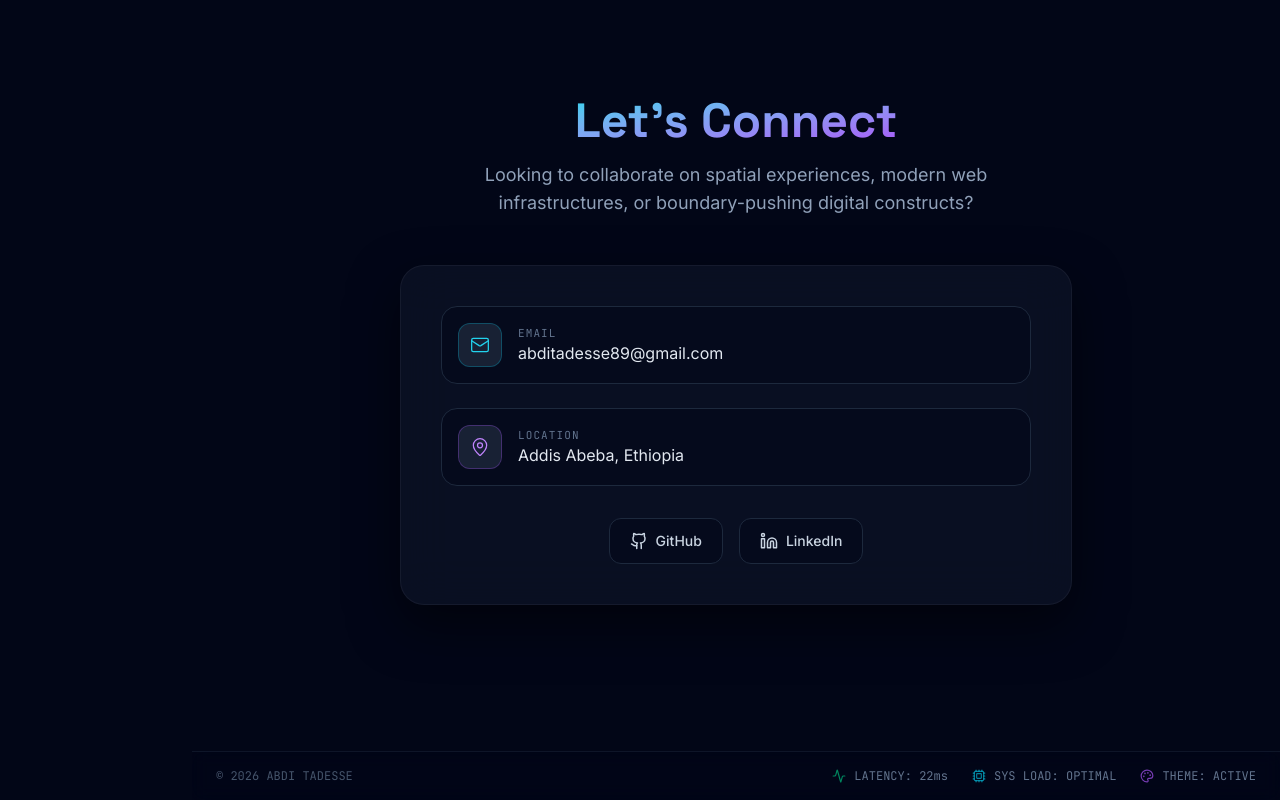
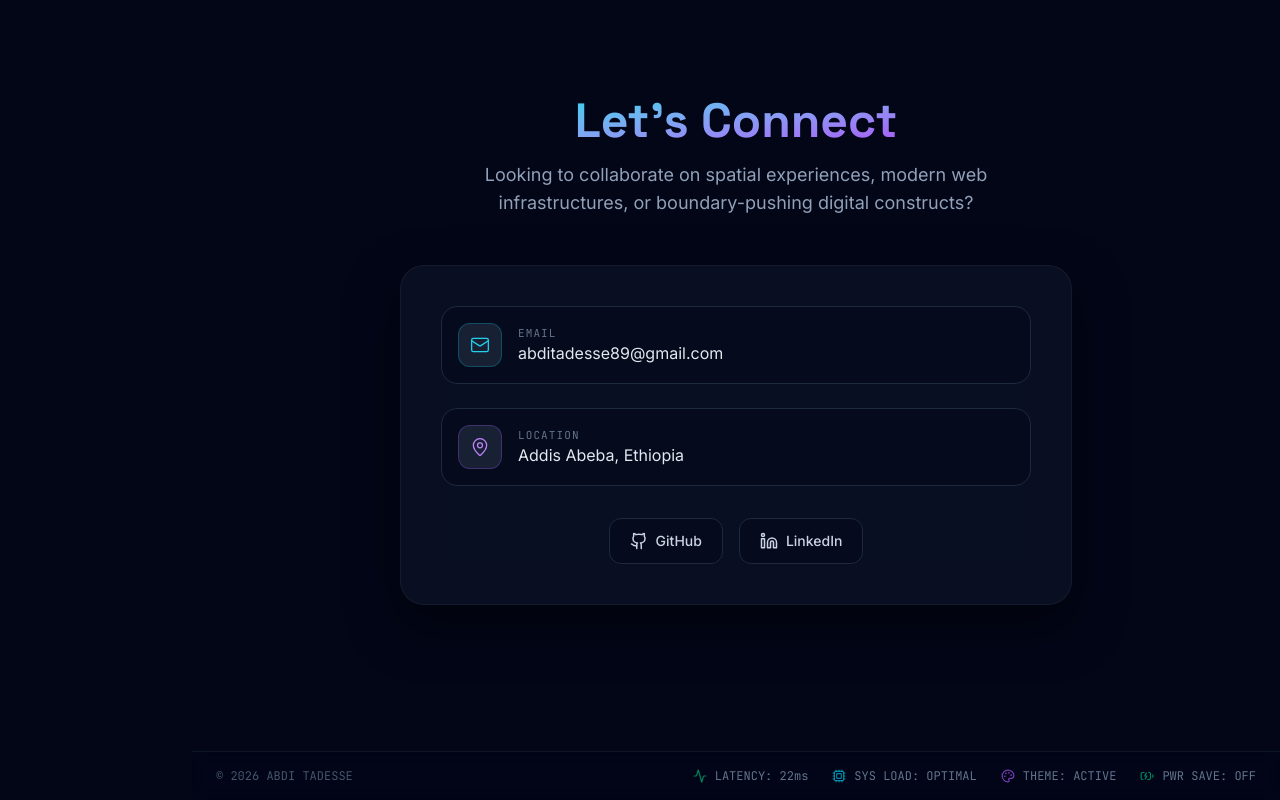
Before and after one commit to devAbdiT/Personal-Portfolio, a React (Vite) app: page / in a window 1280 px wide. Shown: the part 4254-5054 px from the top of the page. Built offline with nearby package versions, Linux system fonts and the light colour scheme.

Commit message:
feat: implement power saving mode
Introduced PowerModeContext to toggle a low-energy state, reducing animations and complex rendering in the Background, TiltCard, and WireframeGlobe components. Added a toggle control to the Footer.

```diff
--- a/src/App.tsx
+++ b/src/App.tsx
@@ -13,10 +13,11 @@ import { ScrollProgress } from './components/ScrollProgress';
 import { KeyboardNavigation } from './components/KeyboardNavigation';
 import { TerminalOverlay } from './components/TerminalOverlay';
 import { DynamicTitle } from './components/DynamicTitle';
+import { PowerModeProvider } from './contexts/PowerModeContext';
 
 export default function App() {
   return (
-    <>
+    <PowerModeProvider>
       <DynamicTitle />
       <TerminalOverlay />
       <KeyboardNavigation />
@@ -34,6 +35,6 @@ export default function App() {
         <Contact />
         <Footer />
       </main>
-    </>
+    </PowerModeProvider>
   );
 }
--- a/src/components/Background.tsx
+++ b/src/components/Background.tsx
@@ -1,11 +1,13 @@
 import { motion, useMotionValue, useSpring, useTransform, useMotionTemplate } from 'motion/react';
 import { useEffect } from 'react';
+import { usePowerMode } from '../contexts/PowerModeContext';
 
 export function Background() {
   const mouseX = useMotionValue(0);
   const mouseY = useMotionValue(0);
   const mousePixelX = useMotionValue(-1000);
   const mousePixelY = useMotionValue(-1000);
+  const { powerSaving } = usePowerMode();
 
   useEffect(() => {
     const handleMouseMove = (e: MouseEvent) => {
@@ -40,6 +42,28 @@ export function Background() {
   const overlayGridY = useTransform(smoothY, [-0.5, 0.5], ['-20px', '20px']);
 
   const backgroundGradient = useMotionTemplate`radial-gradient(800px circle at ${smoothPixelX}px ${smoothPixelY}px, rgba(var(--primary-glow), 0.15), transparent 80%)`;
+
+  if (powerSaving) {
+    return (
+      <div className="fixed inset-0 z-[-1] bg-slate-950 overflow-hidden">
+        {/* Static Grid Floor */}
+        <div
+          className="absolute inset-[-50%] opacity-20 pointer-events-none"
+          style={{
+            backgroundImage: `
+              linear-gradient(rgba(var(--secondary-glow), 0.2) 1px, transparent 1px),
+              linear-gradient(90deg, rgba(var(--primary-glow), 0.2) 1px, transparent 1px)
+            `,
+            backgroundSize: '40px 40px',
+            transform: 'rotateX(75deg) translateZ(-200px) translateY(-20%) scale(2.5)',
+            transformOrigin: 'top center'
+          }}
+        />
+        {/* Simple Ambient Lights */}
+        <div className="absolute top-0 left-0 w-full h-full bg-gradient-to-br from-primary-950/20 to-secondary-950/20" />
+      </div>
+    );
+  }
 
   return (
     <div className="fixed inset-0 z-[-1] bg-slate-950 overflow-hidden perspective-1000">
--- a/src/components/Footer.tsx
+++ b/src/components/Footer.tsx
@@ -1,9 +1,11 @@
 import { useEffect, useState } from 'react';
-import { Activity, Cpu, Palette } from 'lucide-react';
+import { Activity, Cpu, Palette, Battery, BatteryCharging } from 'lucide-react';
+import { usePowerMode } from '../contexts/PowerModeContext';
 
 export function Footer() {
   const [latency, setLatency] = useState(12);
   const [load, setLoad] = useState('Low');
+  const { powerSaving, togglePowerSaving } = usePowerMode();
 
   useEffect(() => {
     const interval = setInterval(() => {
@@ -41,6 +43,18 @@ export function Footer() {
           <Palette size={14} className="text-secondary-500/70 group-hover:text-secondary-400 transition-colors" />
           <span className="group-hover:text-slate-300 transition-colors">THEME: ACTIVE</span>
         </div>
+
+        <button
+          onClick={togglePowerSaving}
+          className="flex items-center gap-2 group cursor-pointer hover:text-slate-300 transition-colors outline-none"
+        >
+          {powerSaving ? (
+            <Battery size={14} className="text-amber-500" />
+          ) : (
+            <BatteryCharging size={14} className="text-emerald-500/70 group-hover:text-emerald-400 transition-colors" />
+          )}
+          <span>PWR SAVE: {powerSaving ? 'ON' : 'OFF'}</span>
+        </button>
       </div>
     </footer>
   );
--- a/src/components/TiltCard.tsx
+++ b/src/components/TiltCard.tsx
@@ -1,5 +1,6 @@
 import React, { ReactNode, useRef } from 'react';
 import { motion, useMotionValue, useSpring, useTransform } from 'motion/react';
+import { usePowerMode } from '../contexts/PowerModeContext';
 
 interface TiltCardProps {
   children: ReactNode;
@@ -9,6 +10,7 @@ interface TiltCardProps {
 
 export function TiltCard({ children, className = '' }: TiltCardProps) {
   const ref = useRef<HTMLDivElement>(null);
+  const { powerSaving } = usePowerMode();
   const x = useMotionValue(0);
   const y = useMotionValue(0);
 
@@ -19,7 +21,7 @@ export function TiltCard({ children, className = '' }: TiltCardProps) {
   const rotateY = useTransform(mouseXSpring, [-0.5, 0.5], ["-7deg", "7deg"]);
 
   const handleMouseMove = (e: React.MouseEvent<HTMLDivElement>) => {
-    if (!ref.current) return;
+    if (!ref.current || powerSaving) return;
     const rect = ref.current.getBoundingClientRect();
     const width = rect.width;
     const height = rect.height;
@@ -30,6 +32,7 @@ export function TiltCard({ children, className = '' }: TiltCardProps) {
   };
 
   const handleMouseLeave = () => {
+    if (powerSaving) return;
     x.set(0);
     y.set(0);
   };
@@ -39,7 +42,7 @@ export function TiltCard({ children, className = '' }: TiltCardProps) {
       ref={ref}
       onMouseMove={handleMouseMove}
       onMouseLeave={handleMouseLeave}
-      style={{ rotateX, rotateY, transformStyle: "preserve-3d" }}
+      style={powerSaving ? {} : { rotateX, rotateY, transformStyle: "preserve-3d" }}
       className={`perspective-1000 ${className}`}
     >
       {children}
--- a/src/components/WireframeGlobe.tsx
+++ b/src/components/WireframeGlobe.tsx
@@ -1,10 +1,13 @@
 import { motion } from 'motion/react';
+import { usePowerMode } from '../contexts/PowerModeContext';
 
 export function WireframeGlobe() {
+  const { powerSaving } = usePowerMode();
+
   return (
     <div className="relative w-64 h-64 md:w-96 md:h-96 perspective-1000 drop-shadow-[0_0_30px_rgba(var(--primary-glow),0.4)]">
       <motion.div
-        animate={{ rotateY: 360, rotateX: 180 }}
+        animate={powerSaving ? { rotateY: 20, rotateX: 10 } : { rotateY: 360, rotateX: 180 }}
         transition={{ duration: 25, ease: "linear", repeat: Infinity }}
         className="w-full h-full relative preserve-3d"
       >
--- /dev/null
+++ b/src/contexts/PowerModeContext.tsx
@@ -0,0 +1,24 @@
+import { createContext, useContext, useState, ReactNode } from 'react';
+
+interface PowerModeContextType {
+  powerSaving: boolean;
+  togglePowerSaving: () => void;
+}
+
+const PowerModeContext = createContext<PowerModeContextType>({
+  powerSaving: false,
+  togglePowerSaving: () => {},
+});
+
+export function PowerModeProvider({ children }: { children: ReactNode }) {
+  const [powerSaving, setPowerSaving] = useState(false);
+  const togglePowerSaving = () => setPowerSaving(prev => !prev);
+
+  return (
+    <PowerModeContext.Provider value={{ powerSaving, togglePowerSaving }}>
+      {children}
+    </PowerModeContext.Provider>
+  );
+}
+
+export const usePowerMode = () => useContext(PowerModeContext);
```
